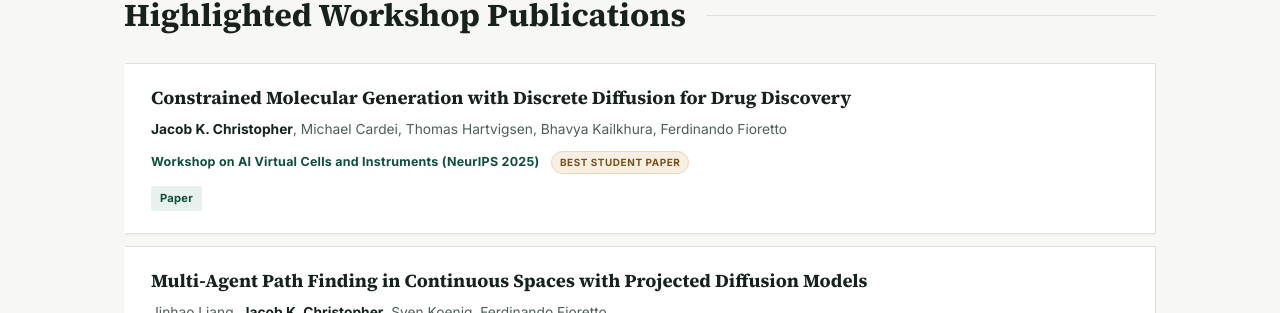
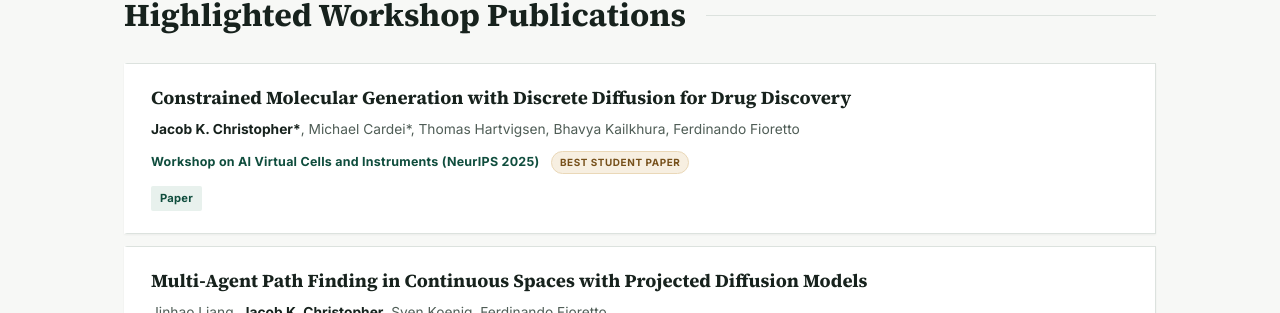
Before and after one commit to jacobchristopher/jacobchristopher.github.io, a Jekyll site: the page built from publications.md, in a window 1280 px wide and 900 px high, scrolled down 1815 px. Shown: the part 139-452 px from the top of the window. Built offline with Jekyll 4.4.1, drawn with Linux system fonts in a browser that asks for light colours.

Commit message:
resume refresh

```diff
--- a/publications.md
+++ b/publications.md
@@ -110,7 +110,7 @@ title: Publications
     <ul class="publication-list">
         <li class="publication-item">
             <div class="publication-title">Constrained Molecular Generation with Discrete Diffusion for Drug Discovery</div>
-            <div class="publication-authors"><span class="highlight">Jacob K. Christopher</span>, Michael Cardei, Thomas Hartvigsen, Bhavya Kailkhura, Ferdinando Fioretto</div>
+            <div class="publication-authors"><span class="highlight">Jacob K. Christopher*</span>, Michael Cardei*, Thomas Hartvigsen, Bhavya Kailkhura, Ferdinando Fioretto</div>
             <div class="publication-venue">Workshop on AI Virtual Cells and Instruments (NeurIPS 2025)</div>
             <div class="publication-award">Best Student Paper</div>
             <div class="publication-links">
```
